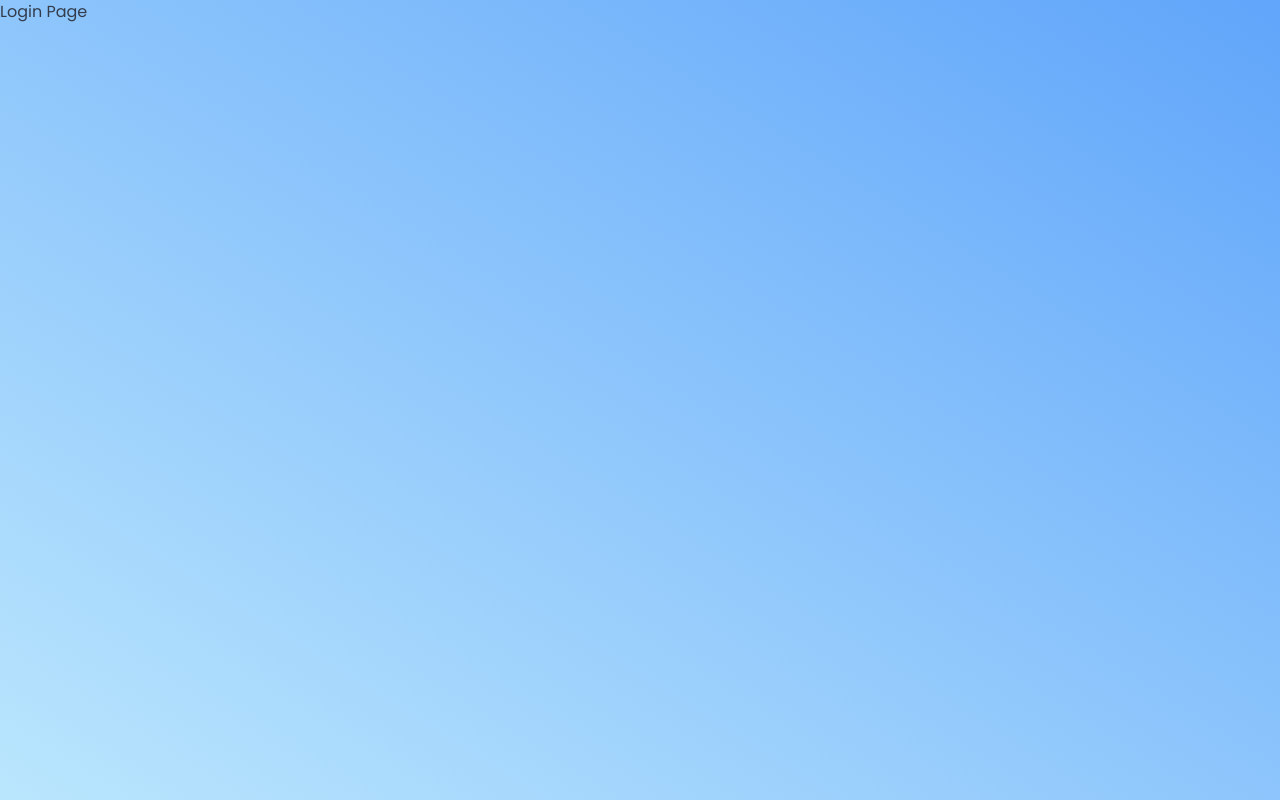
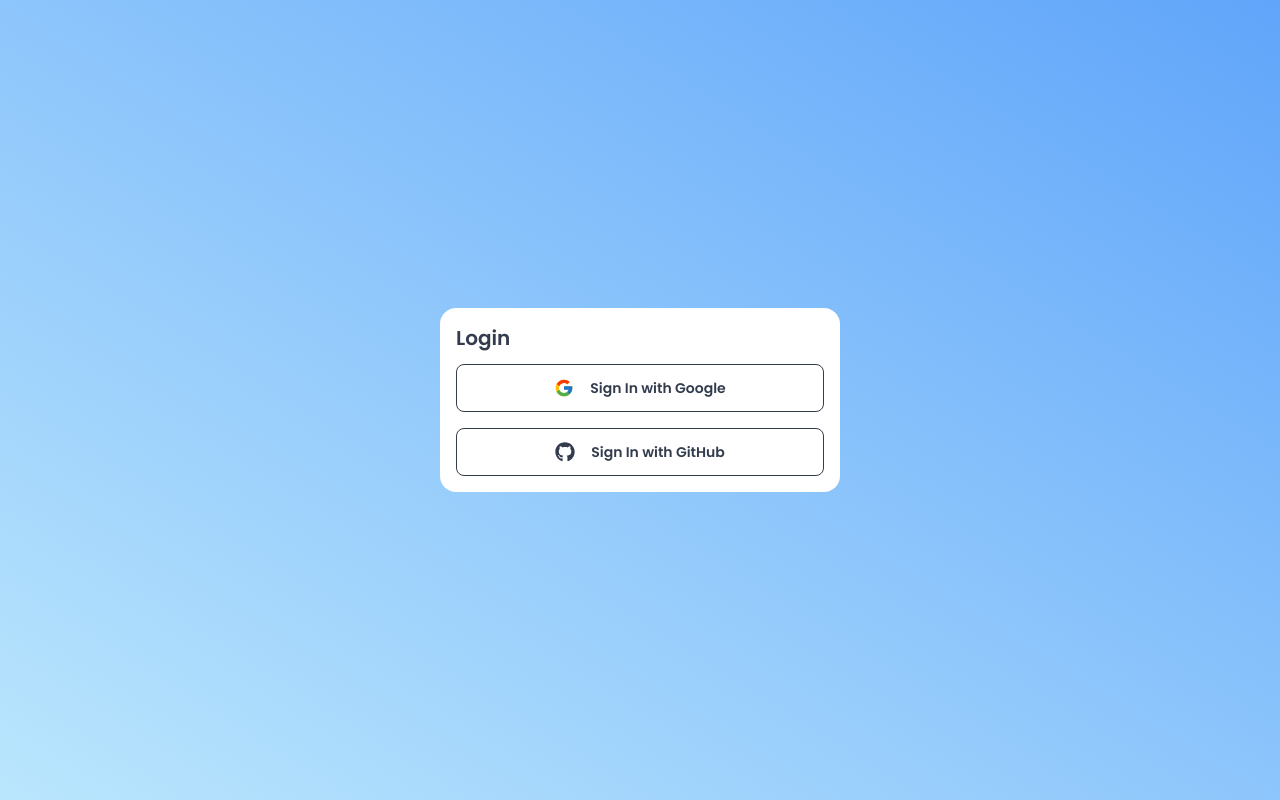
Before and after one commit to lewisdoukas/client-management-app, a Next.js app: page /auth/login in a window 1280 px wide. Built offline with nearby package versions, Linux system fonts and the light colour scheme.

Commit message:
Create login page

```diff
--- /dev/null
+++ b/app/auth/login/Social.tsx
@@ -0,0 +1,33 @@
+"use client";
+import { FcGoogle } from "react-icons/fc";
+import { FaGithub } from "react-icons/fa";
+
+const SocialButton = () => {
+  const handleSignIn = (provider: "google" | "github") => {
+    console.log(provider);
+  };
+  return (
+    <div className="flex flex-col space-y-4 items-center w-full gap-x-2">
+      <button
+        className="btn btn-outline w-full"
+        onClick={() => {
+          handleSignIn("google");
+        }}
+      >
+        <FcGoogle className="h-5 w-5 me-2" />
+        Sign In with Google
+      </button>
+      <button
+        className="btn btn-outline w-full"
+        onClick={() => {
+          handleSignIn("github");
+        }}
+      >
+        <FaGithub className="h-5 w-5 me-2" />
+        Sign In with GitHub
+      </button>
+    </div>
+  );
+};
+
+export default SocialButton;
--- a/app/auth/login/page.tsx
+++ b/app/auth/login/page.tsx
@@ -1,7 +1,19 @@
 import React from "react";
+import Social from "./Social";
 
 const LoginPage = () => {
-  return <div>Login Page</div>;
+  return (
+    <main className="w-full h-full flex justify-center items-center">
+      <div className="card card-compact bg-base-100 w-[400px] shadow-3xl">
+        <div className="card-body text-center">
+          <h2 className="card-title">Login</h2>
+          <div className="card-actions justify-end">
+            <Social />
+          </div>
+        </div>
+      </div>
+    </main>
+  );
 };
 
 export default LoginPage;
--- a/package.json
+++ b/package.json
@@ -14,7 +14,8 @@
     "next": "14.2.13",
     "next-auth": "^5.0.0-beta.21",
     "react": "^18",
-    "react-dom": "^18"
+    "react-dom": "^18",
+    "react-icons": "^5.3.0"
   },
   "devDependencies": {
     "@tailwindcss/typography": "^0.5.15",
```
Also changed, not shown: 1 other file (tests, documents, lock files or other folders).
